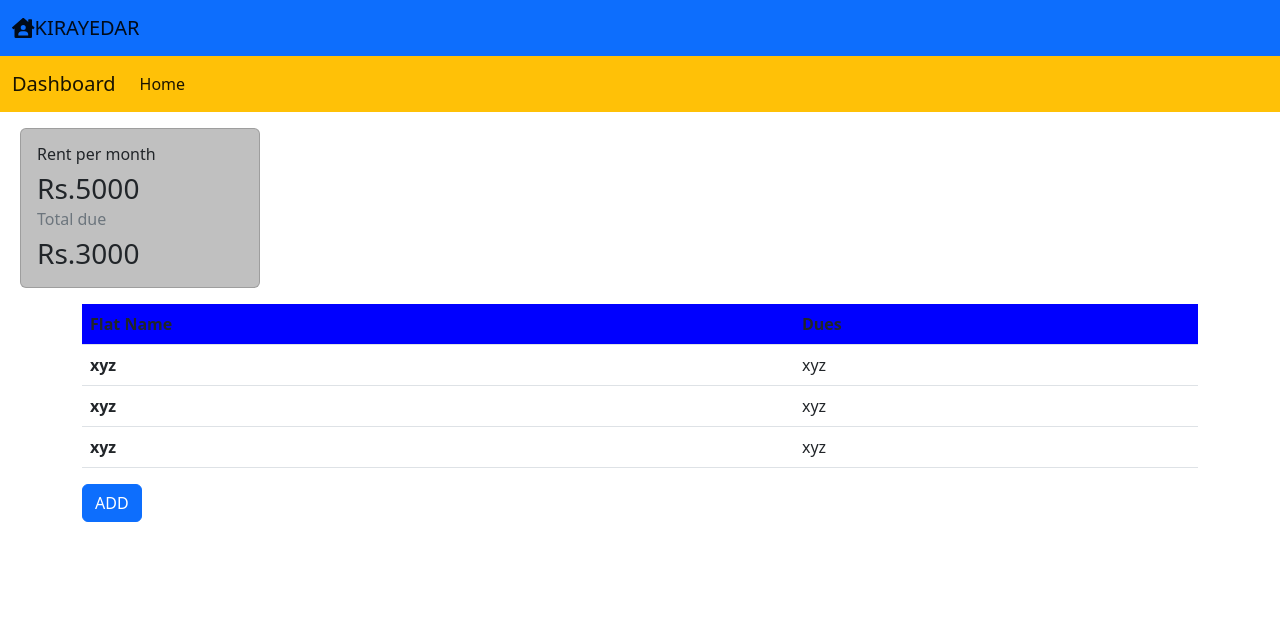
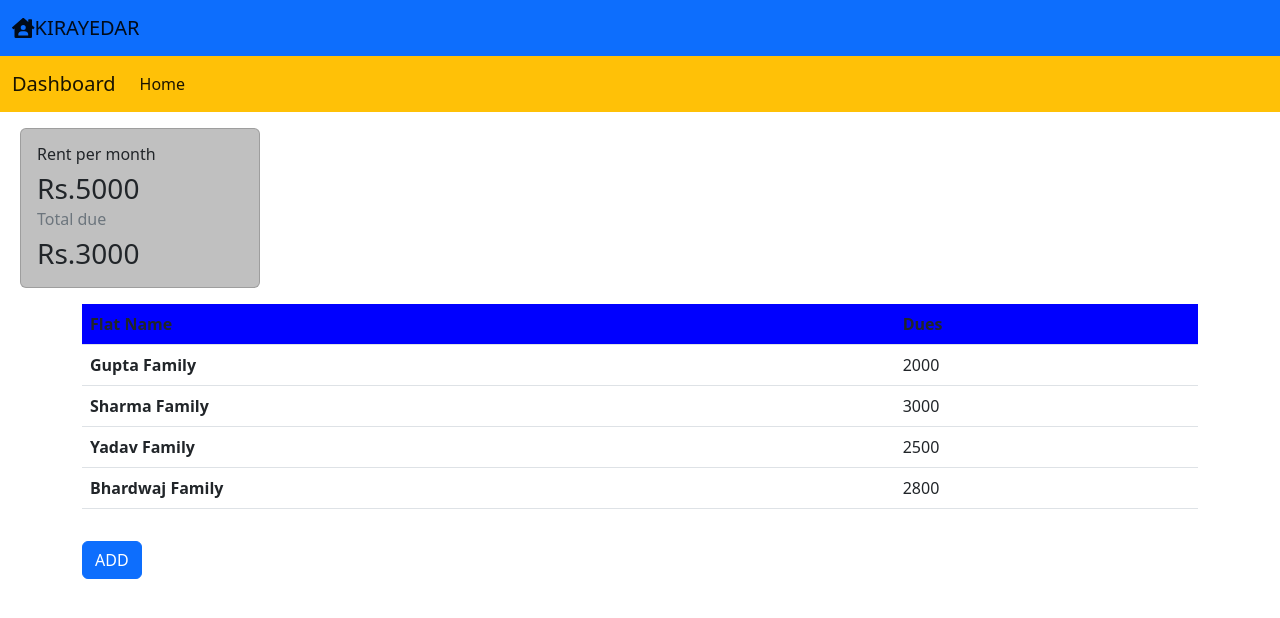
Before and after one commit to balramg7/ownerflats, a React (Create React App) app: page / in a window 1280 px wide. Shown: the top 618 px of the page. Built offline with nearby package versions, Linux system fonts and the light colour scheme.

Commit message:
new file

```diff
--- a/src/component/Navbar.js
+++ b/src/component/Navbar.js
@@ -6,9 +6,9 @@ import {faHouseUser} from '@fortawesome/free-solid-svg-icons';
     export default function Navbar()  {
       return (
         <>
-          <nav class="navbar bg-primary">
-            <div class="container-fluid">
-            <a class="navbar-brand" href="logo">
+          <nav className="navbar bg-primary">
+            <div className="container-fluid">
+            <a className="navbar-brand" href="logo">
             <FontAwesomeIcon icon={faHouseUser} />
             KIRAYEDAR
             </a>
--- a/src/component/Table.js
+++ b/src/component/Table.js
@@ -1,34 +1,39 @@
 import React from 'react'
 
 export default function Table() {
+
   return (
     <>
       <div>
         <table className="table striped bordered hover">
     <thead style={{backgroundColor: 'blue'}}>
       <tr>
-        <th scope="col">Flat Name</th>
+        <th scope="col mx-3" >Flat Name</th>
         <th scope="col">Dues</th>
       </tr>
     </thead>
     <tbody>
       <tr>
-        <th scope="row">xyz</th>
-        <td>xyz</td>
+        <th scope="row">Gupta Family</th>
+        <td>2000</td>
       </tr>
       <tr>
-        <th scope="row">xyz</th>
-        <td>xyz</td>
+        <th scope="row">Sharma Family</th>
+        <td>3000</td>
       </tr>
       <tr>
-        <th scope="row">xyz</th>
-        <td colspan="2">xyz</td>
+        <th scope="row">Yadav Family</th>
+        <td>2500</td>
+      </tr>
+      <tr>
+        <th scope="row">Bhardwaj Family</th>
+        <td>2800</td>
       </tr>
       </tbody>
       </table>
       </div>
       <div>
-        <button className="btn btn-primary">ADD</button>
+        <button className="btn btn-primary my-3">ADD</button>
       </div>
       </>
   )
```
